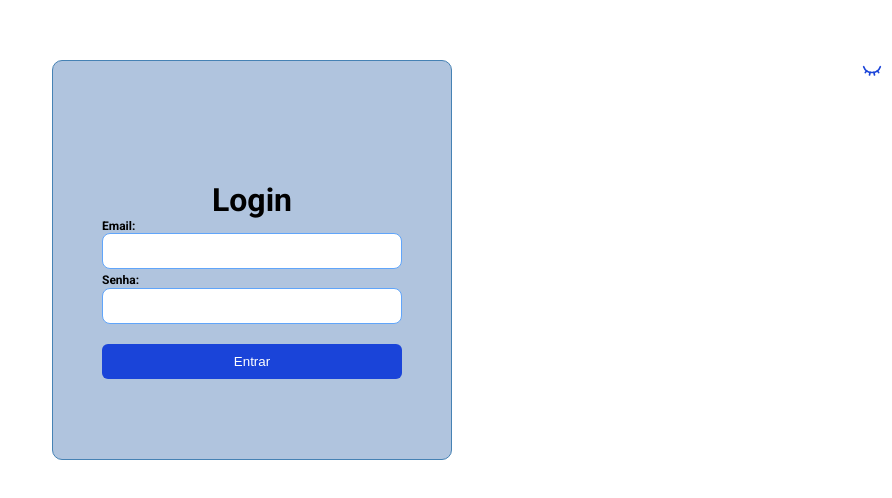
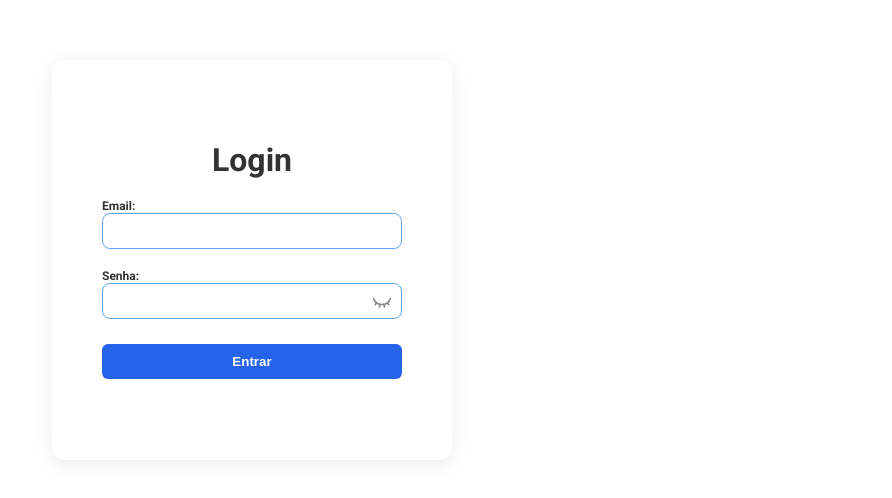
Before and after one commit to kabitschke/formPrisma, a Next.js app: page / in a window 1280 px wide. Shown: the part 140-638 px from the top of the page, without its empty margins (388-1280 px from the left). Built offline with nearby package versions, Linux system fonts and the light colour scheme.

Commit message:
styles login

```diff
--- a/src/app/components/Input.tsx
+++ b/src/app/components/Input.tsx
@@ -25,7 +25,11 @@ export function Input({
                     {...register(id)}
                     id={id}
                     type={type}
-                    className={error ? `${styles.input} ${styles.error}` : styles.input}
+                    className={`
+                        ${styles.input}
+                        ${error ? styles.error : ""}
+                        ${Icon ? styles.inputWithIcon : ""}
+                    `}
                 />
             </div>
 
--- a/src/app/components/LoginInput.tsx
+++ b/src/app/components/LoginInput.tsx
@@ -1,5 +1,5 @@
 "use client";
-
+import styles from "../page.module.css";
 import { useState } from "react";
 import { Eye, EyeClosed, LucideIcon } from "lucide-react";
 
@@ -33,19 +33,19 @@ export function LoginInput({
         : type;
 
     return (
-        <div className="">
-            <label htmlFor={id}>{label}</label>
+        <>
+            <label htmlFor={id} >{label}</label>
 
-            <div className="input-container">
+            <div className={styles.inputContainer}>
                 {Icon && (
-                    <Icon className="input-icon" size={20} />
+                    <Icon className={styles.inputIcon} size={20} />
                 )}
 
                 <input
                     {...register(id)}
                     id={id}
                     type={inputType}
-                    className={error ? "input error" : "input"}
+                    className={error ? `${styles.input} ${styles.error}` : styles.input}
                     onChange={(e) =>
                         onChange && onChange(e.target.value)
                     }
@@ -53,7 +53,7 @@ export function LoginInput({
 
                 {password && (
                     <div
-                        className="icon-button"
+                        className={styles.iconButton}
                         onClick={() =>
                             setShowPassword(!showPassword)
                         }
@@ -67,6 +67,6 @@ export function LoginInput({
                 )}
             </div>
             {error && <span>{error}</span>}
-        </div>
+        </>
     );
 }
--- a/src/app/globals.css
+++ b/src/app/globals.css
@@ -7,10 +7,6 @@
 body {
   background-color: #FFF;
   font-family: var(--font-roboto-sans);
-}
-
-h1 {
-  text-align: center;
 }
 
 label {
@@ -24,14 +20,20 @@ select {
 }
 
 
-.errorLogin {
+
+.user {
   display: flex;
   flex-direction: column;
-  border: 1px solid #FF0000;
-  padding: 10px;
-  border-radius: 5px;
-  background-color: #f7a0a0;
 }
+
+.user a {
+  color: #3b82f6;
+  cursor: pointer;
+}
+
+
+
+
 
 
 
@@ -112,26 +114,6 @@ table button {
 
 
 
-.user {
-  display: flex;
-  flex-direction: column;
-}
-
-.user a {
-  color: #3b82f6;
-  cursor: pointer;
-}
-
-
-
-.icone {
-  font-size: 12px;
-  cursor: pointer;
-  color: #8e8e8e;
-  margin-left: -30px;
-}
-
-/** Login*/
 
 
 
@@ -139,23 +121,13 @@ table button {
 
 
 
-/*Login*/
-.input-container-login {
-  position: relative;
-  width: 100%;
-}
 
-.icon-button {
-  position: absolute;
-  top: 25%;
-  right: 10px;
-  color: #1a44d9;
-  cursor: pointer;
-}
 
-.form input {
-  padding-left: 40px;
-}
+
+
+
+
+
 
 
 @media (max-width: 730px) {
--- a/src/app/page.module.css
+++ b/src/app/page.module.css
@@ -10,22 +10,16 @@
 .loginArea {
     width: 400px;
     height: 400px;
-    border: 1px solid #4682B4;
+    /* border: 1px solid #4682B4;
     border-radius: 10px;
-    background-color: #B0C4DE;
+    background-color: #B0C4DE; */
+    background: #FFF;
+    box-shadow: 0 4px 20px rgba(0, 0, 0, .08);
+    border-radius: 12px;
     display: flex;
     align-items: center;
     justify-content: center;
     flex-direction: column;
-}
-
-.loginArea h1 {
-    margin-top: 40px;
-}
-
-
-.loginArea button {
-    margin-top: 20px;
 }
 
 .loginArea form {
@@ -33,31 +27,117 @@
     flex-direction: column;
 }
 
-.loginArea button {
+.loginArea h1 {
+    color: #333;
+}
+
+.login button {
+    margin-top: 25px;
+}
+
+.login button {
     padding: 10px;
     border: none;
-    background: #1a44d9;
+    background: #2563eb;
     color: #fff;
     border-radius: 6px;
     cursor: pointer;
+    font-weight: bold;
 }
 
-.loginArea input {
+.login button:hover {
+    background: #1d4ed8;
+}
+
+.login input {
     width: 300px;
     padding: 10px;
     border: 1px solid #60a5fa;
     border-radius: 8px;
     transition: all 0.25s ease;
-
+    padding-bottom: 10px;
 }
 
-.loginArea input:focus {
+.login input:focus {
     outline: none;
     border-color: #3b82f6;
     box-shadow: 0 0 0 1px rgba(12, 171, 234, 0.2);
 }
 
+.inputContainer {
+    position: relative;
+    width: 100%;
+}
+
+.iconButton {
+    position: absolute;
+    top: 25%;
+    right: 10px;
+    color: #898787;
+    cursor: pointer;
+}
+
+.login label {
+    color: #333;
+    margin-top: 20px;
+}
+
+/** Error**/
+
 .login span {
     color: #FF0000;
-    font-size: 9px;
+    font-size: 10px;
 }
+
+.errorLogin {
+    display: flex;
+    flex-direction: column;
+    border: 1px solid #FF0000;
+    padding: 10px;
+    border-radius: 5px;
+    background-color: #f7a0a0;
+}
+
+
+.login input:invalid {
+    border-color: #FF2C2C
+        /*in*/
+}
+
+.input.error:focus {
+    border-color: #FF0000;
+    /*out*/
+}
+
+.login .input.error {
+    border-color: #FF0000;
+    animation: shake 0.2s ease;
+}
+
+/* glow vermelho */
+.login .input.error:focus {
+    box-shadow: 0 0 0 1px rgba(255, 0, 32, 0.726);
+}
+
+/* animação */
+@keyframes shake {
+    0% {
+        transform: translateX(0);
+    }
+
+    25% {
+        transform: translateX(-3px);
+    }
+
+    50% {
+        transform: translateX(3px);
+    }
+
+    75% {
+        transform: translateX(-3px);
+    }
+
+    100% {
+        transform: translateX(0);
+    }
+}
--- a/src/app/page.tsx
+++ b/src/app/page.tsx
@@ -48,12 +48,13 @@ export default function Home() {
         <form onSubmit={handleSubmit(handleLogin)} className={styles.login}>
 
           {apiError && (
-            <span className="errorLogin"><span style={{ fontWeight: "bold" }}>Erro</span>{apiError}</span>
+            <span className={styles.errorLogin}><span style={{ fontWeight: "bold" }}>Erro</span>{apiError}</span>
           )}
 
-          <label>Email:</label>
+          <label htmlFor="email">Email:</label>
           <input type="text" {...register("email")}
-            className={errors.email ? "input error" : "input"}
+            className={errors.email ? `${styles.input} ${styles.error}` : styles.input}
+            id="email"
           />
           {errors.email && <span>{errors.email.message}</span>}
 
```
Also changed, not shown: src/app/formulario/page.module.css (+5 -2 lines), src/app/formulario/page.tsx (+12 -3 lines), 1 other file (tests, documents, lock files or other folders).
